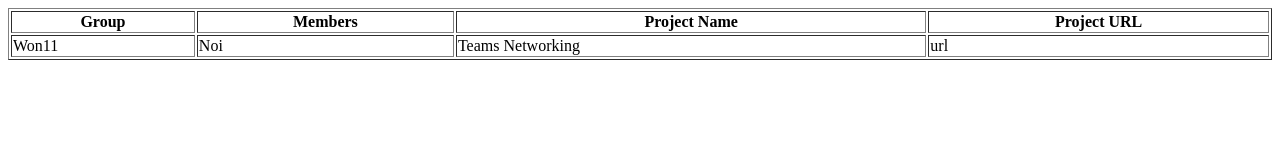
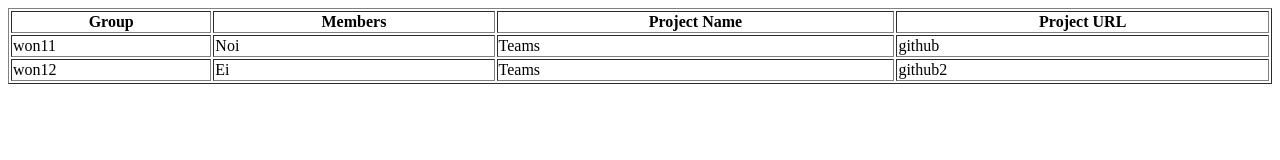
Before and after one commit to poptamasvlad/teams-networking, a plain HTML site: page index.html in a window 1280 px wide. Drawn offline with Linux system fonts and the light colour scheme.

Commit message:
load teams from json

```diff
--- a/index.html
+++ b/index.html
@@ -8,7 +8,7 @@
     <link rel="stylesheet" href="style.css" />
   </head>
   <body>
-    <table border="1">
+    <table border="1" id="teams">
       <thead>
         <tr>
           <th>Group</th>
@@ -17,14 +17,9 @@
           <th>Project URL</th>
         </tr>
       </thead>
-      <tbody>
-        <tr>
-          <td>Won11</td>
-          <td>Noi</td>
-          <td>Teams Networking</td>
-          <td>url</td>
-        </tr>
-      </tbody>
+      <tbody></tbody>
     </table>
+
+    <script src="index.js"></script>
   </body>
 </html>
--- /dev/null
+++ b/index.js
@@ -0,0 +1,19 @@
+fetch("teams.json")
+  .then((r) => r.json())
+  .then((teams) => {
+    displayTeams(teams);
+  });
+
+function displayTeams(teams) {
+  const teamsHTML = teams.map(
+    (team) => `
+        <tr>
+            <td>${team.promotion}</td>
+            <td>${team.members}</td>
+            <td>${team.name}</td>
+            <td>${team.url}</td>
+        </tr>`
+  );
+
+  document.querySelector("#teams tbody").innerHTML = teamsHTML.join("");
+}
--- /dev/null
+++ b/teams.json
@@ -0,0 +1,14 @@
+[
+  {
+    "promotion": "won11",
+    "members": "Noi",
+    "name": "Teams",
+    "url": "github"
+  },
+  {
+    "promotion": "won12",
+    "members": "Ei",
+    "name": "Teams",
+    "url": "github2"
+  }
+]
```
